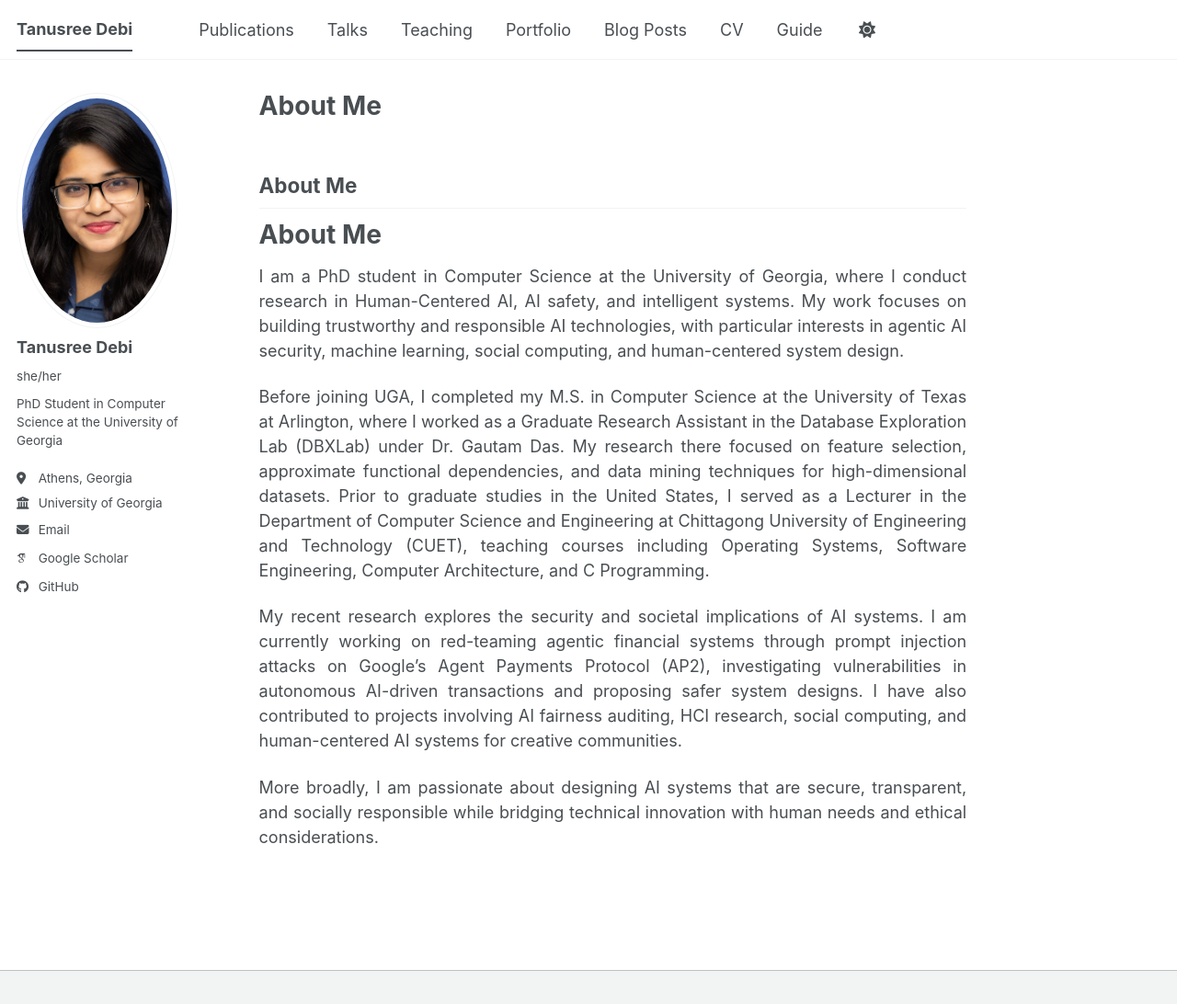
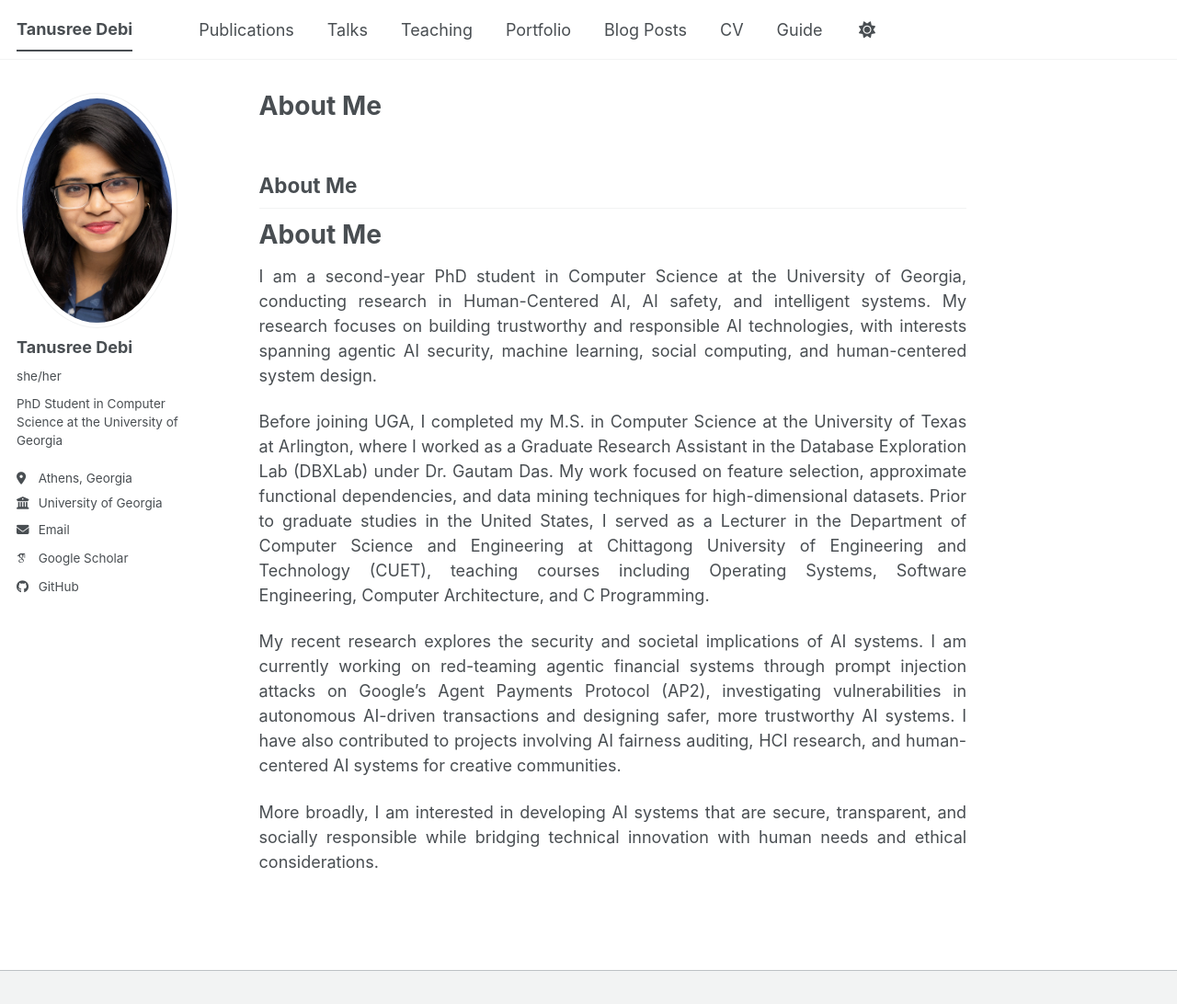
Before and after one commit to TanusreeDebi/TanusreeDebi.github.io, a Jekyll site: the page built from _pages/about.md, in a window 1280 px wide and 1092 px high. Shown: the whole window at 92% size. Built offline with Jekyll 4.4.1, drawn with Linux system fonts in a browser that asks for light colours; some web fonts are replaced; a script bundle is joined from its source files by our own code; library files that are not in the unit come from our copies.

Commit message:
Revise about me section for clarity and conciseness

```diff
--- a/_pages/about.md
+++ b/_pages/about.md
@@ -11,17 +11,17 @@ redirect_from:
 <h1 align="left">About Me</h1>
 
 <p align="justify">
-I am a PhD student in Computer Science at the University of Georgia, where I conduct research in Human-Centered AI, AI safety, and intelligent systems. My work focuses on building trustworthy and responsible AI technologies, with particular interests in agentic AI security, machine learning, social computing, and human-centered system design.
+I am a second-year PhD student in Computer Science at the University of Georgia, conducting research in Human-Centered AI, AI safety, and intelligent systems. My research focuses on building trustworthy and responsible AI technologies, with interests spanning agentic AI security, machine learning, social computing, and human-centered system design.
 </p>
 
 <p align="justify">
-Before joining UGA, I completed my M.S. in Computer Science at the University of Texas at Arlington, where I worked as a Graduate Research Assistant in the Database Exploration Lab (DBXLab) under Dr. Gautam Das. My research there focused on feature selection, approximate functional dependencies, and data mining techniques for high-dimensional datasets. Prior to graduate studies in the United States, I served as a Lecturer in the Department of Computer Science and Engineering at Chittagong University of Engineering and Technology (CUET), teaching courses including Operating Systems, Software Engineering, Computer Architecture, and C Programming.
+Before joining UGA, I completed my M.S. in Computer Science at the University of Texas at Arlington, where I worked as a Graduate Research Assistant in the Database Exploration Lab (DBXLab) under Dr. Gautam Das. My work focused on feature selection, approximate functional dependencies, and data mining techniques for high-dimensional datasets. Prior to graduate studies in the United States, I served as a Lecturer in the Department of Computer Science and Engineering at Chittagong University of Engineering and Technology (CUET), teaching courses including Operating Systems, Software Engineering, Computer Architecture, and C Programming.
 </p>
 
 <p align="justify">
-My recent research explores the security and societal implications of AI systems. I am currently working on red-teaming agentic financial systems through prompt injection attacks on Google’s Agent Payments Protocol (AP2), investigating vulnerabilities in autonomous AI-driven transactions and proposing safer system designs. I have also contributed to projects involving AI fairness auditing, HCI research, social computing, and human-centered AI systems for creative communities.
+My recent research explores the security and societal implications of AI systems. I am currently working on red-teaming agentic financial systems through prompt injection attacks on Google’s Agent Payments Protocol (AP2), investigating vulnerabilities in autonomous AI-driven transactions and designing safer, more trustworthy AI systems. I have also contributed to projects involving AI fairness auditing, HCI research, and human-centered AI systems for creative communities.
 </p>
 
 <p align="justify">
-More broadly, I am passionate about designing AI systems that are secure, transparent, and socially responsible while bridging technical innovation with human needs and ethical considerations.
+More broadly, I am interested in developing AI systems that are secure, transparent, and socially responsible while bridging technical innovation with human needs and ethical considerations.
 </p>
```
